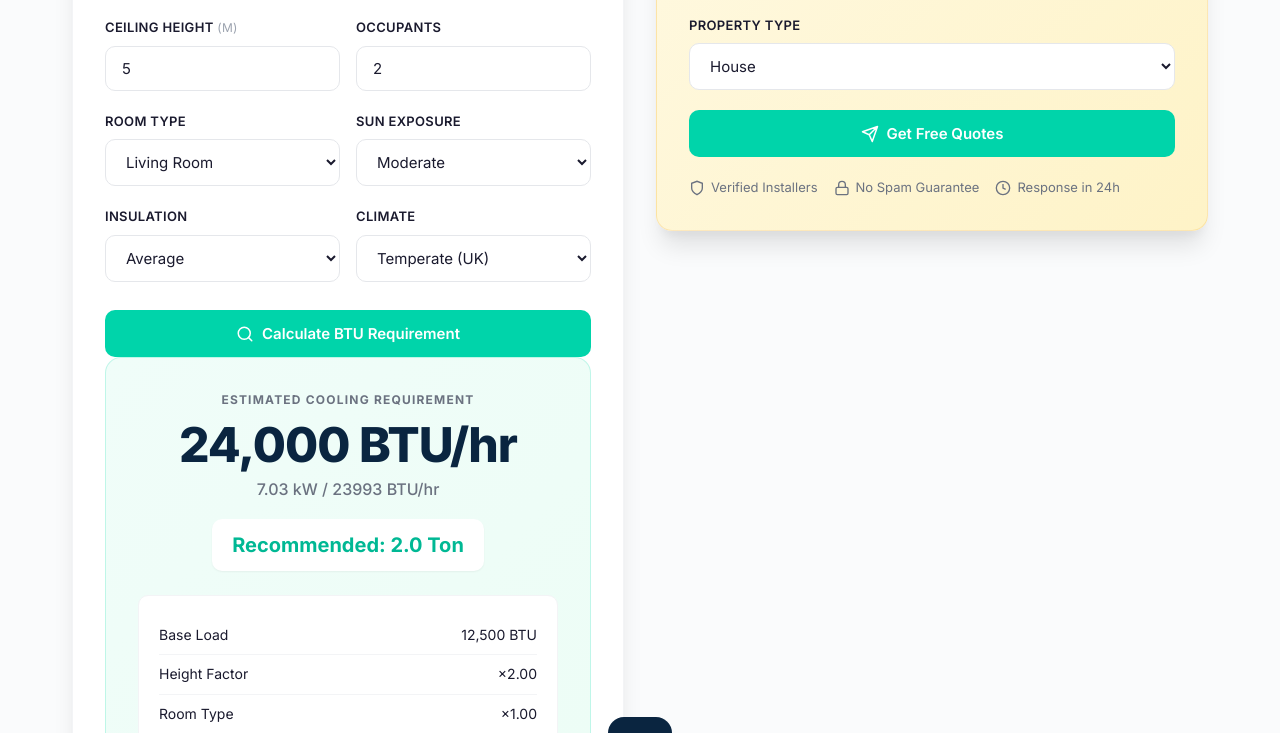
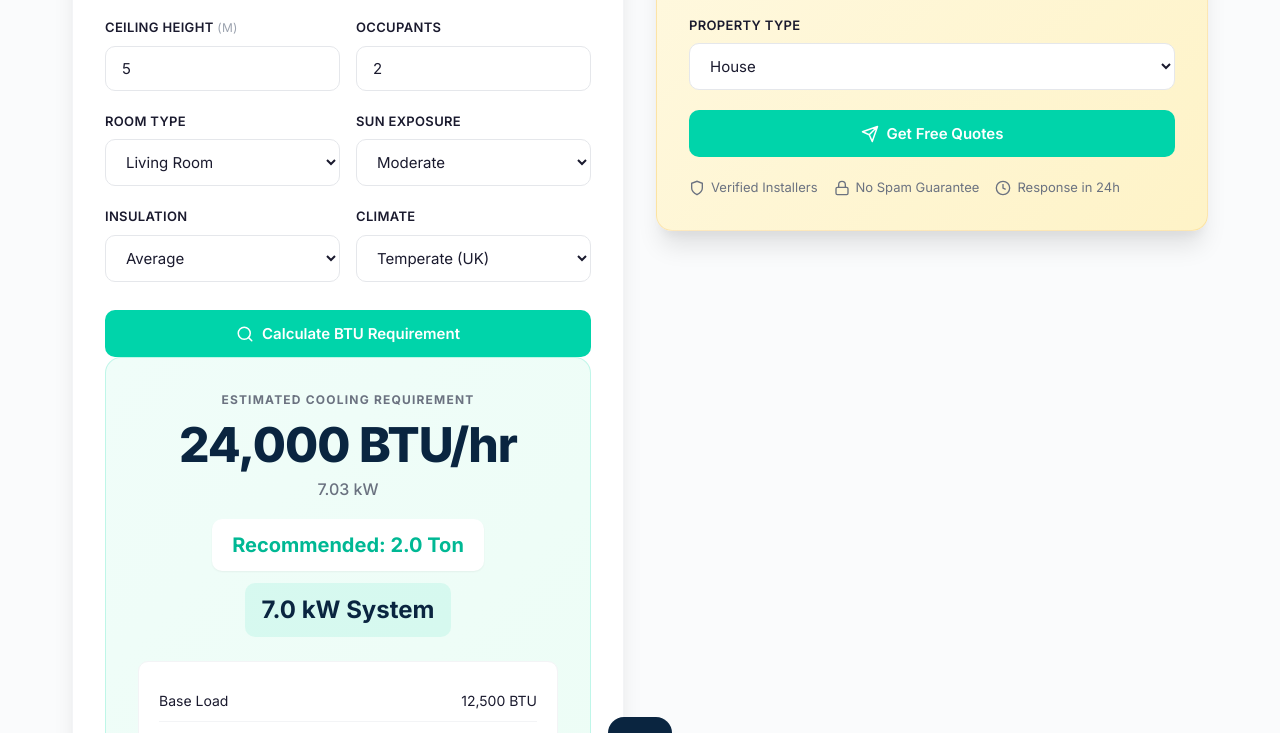
Before and after one commit to Smedz999/hvac-btu-calculator, a plain HTML site: page index.html in a window 1280 px wide. Both pictures are taken after typing "5", "5", "5" into the empty fields and a click on the button "Calculate BTU Requirement". Shown: the part 801-1534 px from the top of the page. Drawn offline with Linux system fonts and the light colour scheme.

Commit message:
Add prominent kW display under BTU result
- Added large kW highlight box below recommended unit
- Simplified kW text (removed duplicate BTU conversion)
- Makes it clearer for customers who think in kW not BTU

```diff
--- a/index.html
+++ b/index.html
@@ -358,6 +358,17 @@
       box-shadow: var(--shadow-sm);
     }
 
+    .result-kw-highlight {
+      font-size: 1.5rem;
+      font-weight: 700;
+      color: var(--primary);
+      margin-top: 0.75rem;
+      padding: 0.5rem 1rem;
+      background: rgba(0, 212, 170, 0.1);
+      border-radius: var(--radius);
+      display: inline-block;
+    }
+
     /* Breakdown */
     .breakdown {
       background: white;
@@ -616,6 +627,7 @@
           <div class="result-btu" id="resultBtu">—</div>
           <div class="result-kw" id="resultKw">—</div>
           <div class="result-unit" id="resultUnit">—</div>
+          <div class="result-kw-highlight" id="resultKwHighlight">—</div>
 
           <div class="breakdown" id="breakdown"></div>
         </div>
@@ -839,8 +851,9 @@
       lastResult = { btu, standardBtu, kw };
 
       document.getElementById('resultBtu').textContent = standardBtu.toLocaleString() + ' BTU/hr';
-      document.getElementById('resultKw').textContent = kw.toFixed(2) + ' kW / ' + (kw * 3412).toFixed(0) + ' BTU/hr';
+      document.getElementById('resultKw').textContent = kw.toFixed(2) + ' kW';
       document.getElementById('resultUnit').textContent = 'Recommended: ' + (standardBtu >= 12000 ? (standardBtu / 12000).toFixed(1) + ' Ton' : standardBtu >= 1000 ? (standardBtu / 1000).toFixed(1) + 'k BTU' : standardBtu + ' BTU');
+      document.getElementById('resultKwHighlight').textContent = kw.toFixed(1) + ' kW System';
 
       const breakdown = document.getElementById('breakdown');
       breakdown.innerHTML = `
```
